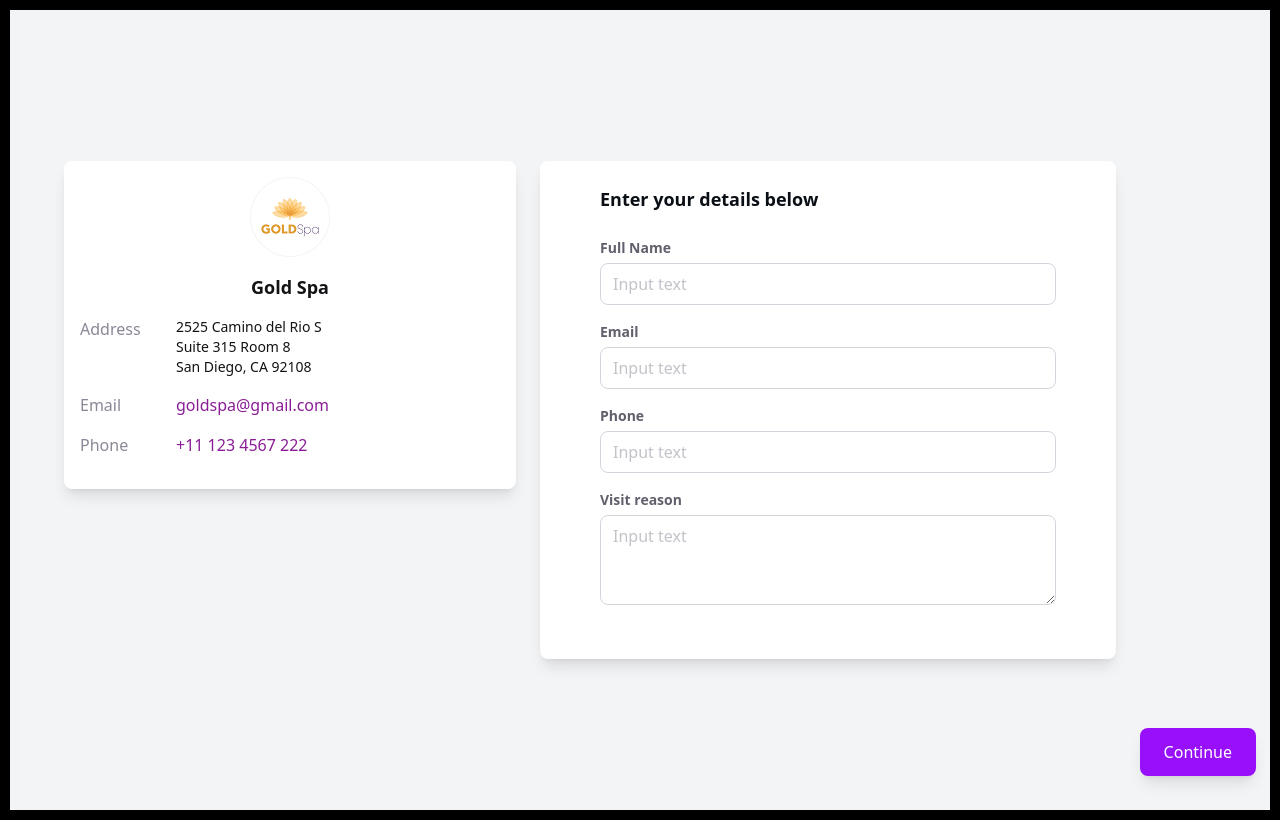
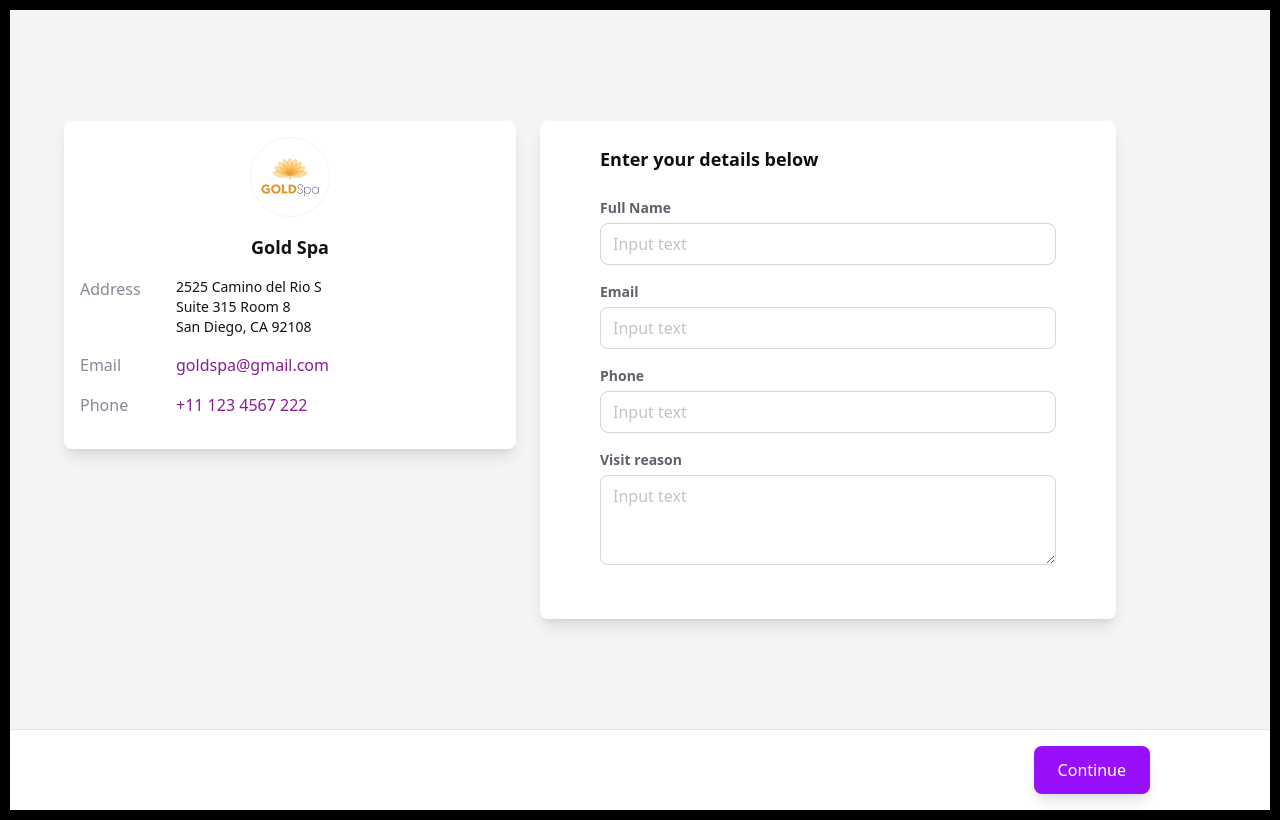
Before and after one commit to jcmordan/moxie-booking, a Next.js app: page / in a window 1280 px wide. Built offline with nearby package versions, Linux system fonts and the light colour scheme.

Commit message:
fix(wbe): fix BottonBar styles

```diff
--- a/src/components/ContactInformation.tsx
+++ b/src/components/ContactInformation.tsx
@@ -6,6 +6,7 @@ import BusinessInfo from './BusinessInfo';
 import Title from '../ui/components/Title';
 import FormTextInput from '../ui/components/FormTextInput';
 import FormTextArea from '../ui/components/FormTextArea';
+import BottomBar from '../ui/components/ButtonBar';
 
 interface ContactInformationProps {
   data: BookingData;
@@ -25,13 +26,15 @@ export default function ContactInformation({ data, onDataChange, onNext }: Conta
   };
 
   return (
-    <div className="flex flex-col lg:flex-row gap-6">
+    <div className="min-h-screen flex flex-col">
+      <div className="flex-1 flex items-center justify-center p-4">
+        <div className="flex flex-col lg:flex-row gap-6 w-full max-w-6xl">
           <BusinessInfo />
 
           <div className="flex flex-col bg-white rounded-lg shadow-lg pt-6 pb-12 pr-15 pl-15 lg:w-1/2 gap-6">
             <Title id="contact-title">Enter your details below</Title>
             <FormProvider {...formMethods}>
-          <form id="contact-form" onSubmit={formMethods.handleSubmit(onSubmit)} className="space-y-4">
+              <form id="contact-form" className="space-y-4">
                 <FormTextInput
                   name="fullName"
                   label="Full Name"
@@ -62,16 +65,11 @@ export default function ContactInformation({ data, onDataChange, onNext }: Conta
               </form>
             </FormProvider>
           </div>
-
-      <div className="fixed bottom-6 right-6">
-        <button
-          type="submit"
-          form="contact-form"
-          className="bg-purple-600 text-white py-3 px-6 rounded-lg font-medium hover:bg-purple-700 focus:outline-none focus:ring-2 focus:ring-purple-500 transition-colors shadow-lg"
-        >
+        </div>
+      </div>
+      <BottomBar onClick={formMethods.handleSubmit(onSubmit)}>
         Continue
-        </button>
-      </div>
+      </BottomBar>
     </div>
   );
 }
--- a/src/components/PaymentInformation.tsx
+++ b/src/components/PaymentInformation.tsx
@@ -44,11 +44,9 @@ export default function PaymentInformation({ data, onDataChange, onNext, onSubmi
     return Object.keys(newErrors).length === 0;
   };
 
-  const handleSubmit = (e: React.FormEvent) => {
-    e.preventDefault();
-    if (validateForm()) {
-      onSubmit();
-    }
+  const handleSubmit = (formData: BookingData) => {
+    onDataChange(formData);
+    onNext();
   };
 
   const handleInputChange = (field: keyof BookingData, value: string | boolean) => {
@@ -91,7 +89,7 @@ export default function PaymentInformation({ data, onDataChange, onNext, onSubmi
         <Title className="mb-2" id="payment-title">Secure your appointment by card</Title>
         <p className="text-sm text-gray-600 mb-6">A credit or debit card is required to secure your appointment.</p>
         <FormProvider {...formMethods}>
-          <form onSubmit={handleSubmit} className="space-y-4">
+          <form className="space-y-4">
             <div>
               <label htmlFor="cardNumber" className="block text-sm font-medium text-gray-700 mb-1">
                 Card Information
@@ -185,7 +183,7 @@ export default function PaymentInformation({ data, onDataChange, onNext, onSubmi
 
       <div className="fixed bottom-6 right-6">
         <button
-          onClick={handleSubmit}
+          onClick={formMethods.handleSubmit(handleSubmit)}
           className="bg-purple-600 text-white py-3 px-6 rounded-lg font-medium hover:bg-purple-700 focus:outline-none focus:ring-2 focus:ring-purple-500 transition-colors shadow-lg"
         >
           Book appointment
--- /dev/null
+++ b/src/ui/components/ButtonBar.tsx
@@ -0,0 +1,21 @@
+import React from 'react';
+
+interface ButtonBarProps {
+  onClick: () => void;
+  children: React.ReactNode;
+}
+
+const BottomBar = ({ onClick, children }: ButtonBarProps) => {
+  return (
+    <div className='w-full flex justify-end gap-6 pt-4 pr-30 pb-4 bg-[#FFFFFF] border-t border-gray-200'>
+      <button
+        onClick={onClick}
+        className='bg-purple-600 text-white py-3 px-6 rounded-lg font-medium hover:bg-purple-700 focus:outline-none focus:ring-2 focus:ring-purple-500 transition-colors shadow-lg'
+      >
+        {children}
+      </button>
+    </div>
+  );
+};
+
+export default BottomBar;
--- a/src/views/BookingView.tsx
+++ b/src/views/BookingView.tsx
@@ -89,8 +89,8 @@ export default function BookingView() {
 
     return (
         <BusinessProvider business={businessData}>
-            <div className="min-h-screen bg-gray-100 flex items-center justify-center p-4">
-                <div className="w-full max-w-6xl">
+            <div className="min-h-screen bg-gray-100 flex items-center justify-center">
+                <div className="w-full">
                     {renderCurrentStep()}
                 </div>
             </div>
```
Also changed, not shown: 1 other file (tests, documents, lock files or other folders). Lines whose indentation alone changed are shown as unchanged.
